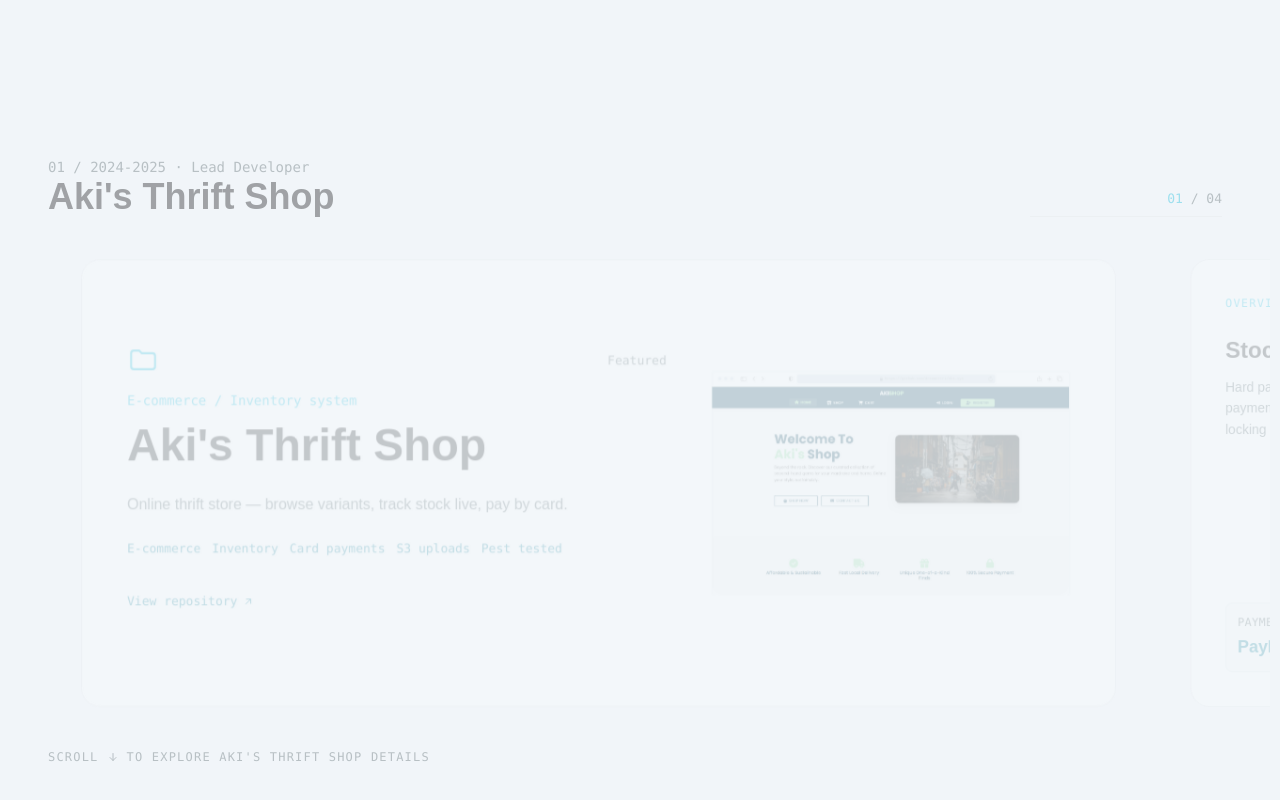
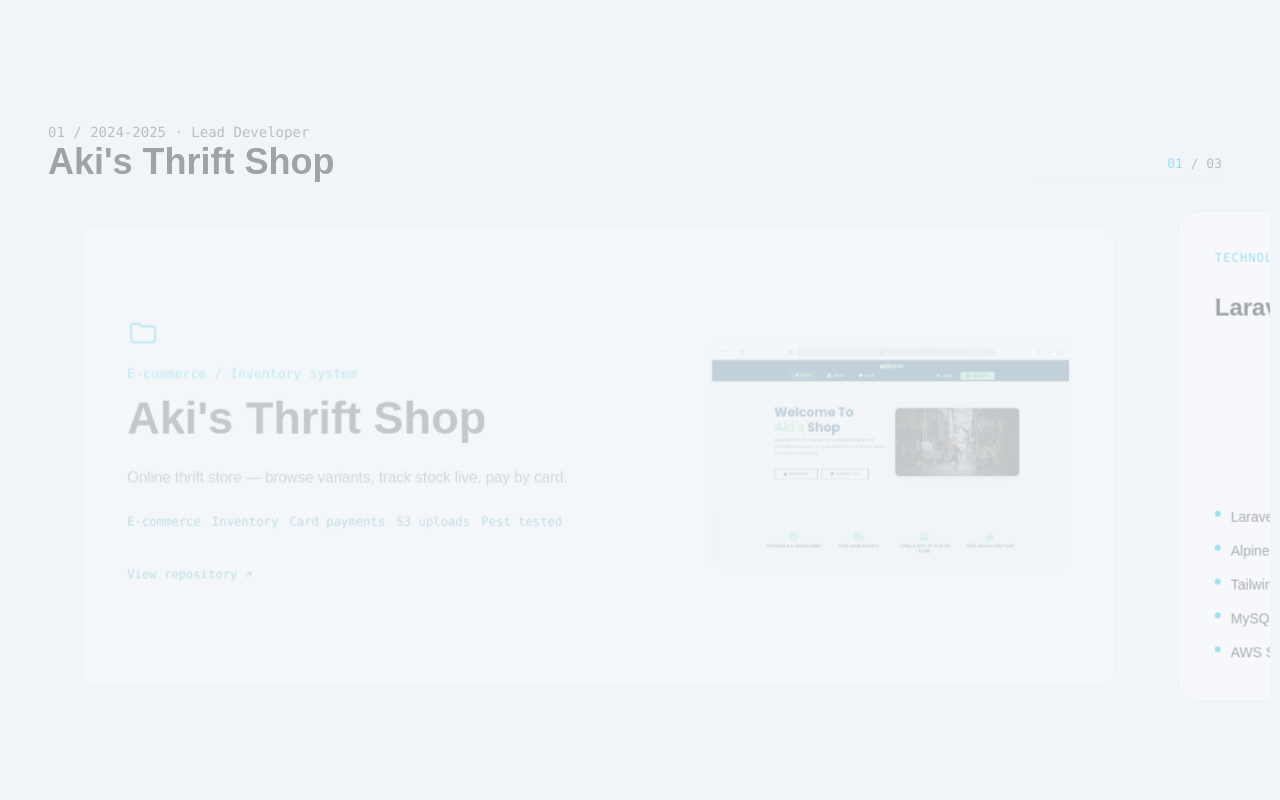
Before and after one commit to dreamerrri/renzpf, a React (Vite) app: page / in a window 1280 px wide. Shown: the part 1158-1958 px from the top of the page. Built offline with nearby package versions, Linux system fonts and the light colour scheme.

Commit message:
refactor: update button cursor style in Footer, enhance project details in ProjectShowcase, and modify Skills and UglyHero components for improved clarity and interaction

```diff
--- a/src/components/Footer.tsx
+++ b/src/components/Footer.tsx
@@ -85,7 +85,7 @@ export default function Footer() {
         <button
           type="button"
           onClick={backToTop}
-          className="rounded-md font-mono text-[13px] text-muted-foreground transition-colors hover:text-[#00B8DB] focus-visible:outline-2 focus-visible:outline-offset-2 focus-visible:outline-[#00B8DB]"
+          className="cursor-pointer rounded-md font-mono text-[13px] text-muted-foreground transition-colors hover:text-[#00B8DB] focus-visible:outline-2 focus-visible:outline-offset-2 focus-visible:outline-[#00B8DB]"
         >
           Back to top ↑
         </button>
--- a/src/components/ProjectShowcase.tsx
+++ b/src/components/ProjectShowcase.tsx
@@ -106,26 +106,17 @@ const PROJECTS: Project[] = [
     url: 'https://github.com/dreamerrri/aki-sys',
     image: '/akisthrift.png',
     details: [
-      {
-        kicker: 'Overview',
-        heading: 'Stock stays correct at checkout',
-        body: 'Hard part was keeping variant stock consistent through payment — S3 for photos, PayMongo for cards, Pest suite locking it in.',
-        stats: [
-          { label: 'Payments', value: 'PayMongo' },
-          { label: 'Storage', value: 'S3' },
-          { label: 'Tests', value: 'Pest' }
-        ]
-      },
+
       {
         kicker: 'Technologies',
-        heading: 'Server-rendered Laravel core',
-        body: 'Classic server-rendered Laravel with reactivity only where the shop needs it.',
+        heading: 'Laravel Project',
+        body: '',
         items: ['Laravel 11 + Blade', 'Alpine.js interactions', 'Tailwind CSS 3', 'MySQL + Eloquent', 'AWS S3 media storage']
       },
       {
         kicker: 'Features',
-        heading: 'Browse to paid order',
-        body: 'Variant stock decrements at payment time, so two buyers can’t checkout the last item.',
+        heading: 'Ecommerce + Inventory',
+        body: '',
         items: ['Product catalog & variants', 'Stock-level inventory tracking', 'PayMongo card checkout', 'Order management', 'S3 image uploads']
       }
     ]
@@ -142,26 +133,17 @@ const PROJECTS: Project[] = [
     url: 'https://github.com/dreamerrri/techstacks',
     image: '/logify.png',
     details: [
-      {
-        kicker: 'Overview',
-        heading: 'Payday without spreadsheets',
-        body: 'Hard part was keeping payroll auditable — one schema for records, attendance and runs, with printable PDF payslips per period.',
-        stats: [
-          { label: 'Payslips', value: 'PDF' },
-          { label: 'Auth', value: 'JWT' },
-          { label: 'Frontend', value: 'React 19' }
-        ]
-      },
+
       {
         kicker: 'Technologies',
-        heading: 'Laravel with SPA feel',
-        body: 'Laravel backend with a React feel through Inertia — no separate API to maintain.',
+        heading: 'Laravel + React',
+        body: '',
         items: ['Laravel 12', 'Inertia.js v3 + React 19', 'Tailwind CSS 4', 'MySQL payroll schema', 'DomPDF payslip generation']
       },
       {
         kicker: 'Features',
-        heading: 'Hire to payday',
-        body: 'Calendar attendance feeds directly into payroll runs — no spreadsheet export step.',
+        heading: 'HR and Payroll workflow',
+        body: '',
         items: ['Employee records', 'Payroll runs & PDF payslips', 'Attendance calendar', 'Role-based access', 'Deployed on Railway']
       }
     ]
@@ -178,26 +160,17 @@ const PROJECTS: Project[] = [
     url: 'https://github.com/dreamerrri/frascio',
     image: '/frascio.png',
     details: [
-      {
-        kicker: 'Overview',
-        heading: 'Motion as a feature',
-        body: 'Hard part was holding 60fps without layout shift — route-driven transitions over a shared component system, fully type-safe.',
-        stats: [
-          { label: 'Stack', value: 'React 19' },
-          { label: 'Styling', value: 'Tailwind 4' },
-          { label: 'Motion', value: '60fps' }
-        ]
-      },
+
       {
         kicker: 'Technologies',
-        heading: 'Vite SPA + design system',
-        body: 'Modern Vite SPA with a design-system foundation.',
+        heading: 'React + Vite',
+        body: '',
         items: ['React 19 + TypeScript', 'Vite 8 builds', 'Tailwind CSS 4', 'shadcn/ui components', 'Motion page animation']
       },
       {
         kicker: 'Features',
         heading: 'Animated browsing end to end',
-        body: 'Shared layout transitions across pages, responsive from mobile to desktop.',
+        body: '',
         items: ['Animated page transitions', 'Responsive layouts', 'shadcn component system', 'React Router pages', 'Deployed on Vercel']
       }
     ]
@@ -214,67 +187,22 @@ const PROJECTS: Project[] = [
     url: 'https://github.com/MagicBeans54/Invoicify',
     image: '/invoicify.png',
     details: [
-      {
-        kicker: 'Overview',
-        heading: 'Invoices without the chaos',
-        body: 'Hard part was keeping dense tables fast and correct — TanStack tables with strictly validated forms for clients, items and statuses.',
-        stats: [
-          { label: 'Tables', value: 'TanStack' },
-          { label: 'Forms', value: 'Zod' },
-          { label: 'UI', value: 'shadcn' }
-        ]
-      },
+
       {
         kicker: 'Technologies',
         heading: 'Inertia + TypeScript frontend',
-        body: 'Laravel + Inertia with a TypeScript React frontend.',
+        body: '',
         items: ['Laravel 12 + Inertia v3', 'React 19 + TypeScript', 'Tailwind CSS 4', 'TanStack Table', 'React Hook Form + Zod']
       },
       {
         kicker: 'Features',
         heading: 'Small billing workflow',
-        body: 'Zod-validated forms over TanStack tables — fast filtering even on dense invoice lists.',
+        body: '',
         items: ['Invoice builder', 'Client management', 'Filterable data tables', 'Validated forms', 'Status tracking']
       }
     ]
   },
-  {
-    index: '05',
-    title: 'Telemetry',
-    tagline: 'LAN + Cloud push-to-talk',
-    description:
-      'Android walkie-talkie — push-to-talk over local Wi-Fi with no internet, or join internet rooms with one word.',
-    tags: ['Push-to-talk', 'Offline voice', 'Voice rooms', 'Foreground service', 'Android'],
-    year: '2026',
-    role: 'Solo Developer',
-    url: 'https://github.com/dreamerrri/telemetry',
-    image: '/telemetry.jpg',
-    device: 'phone',
-    details: [
-      {
-        kicker: 'Overview',
-        heading: 'One button, offline or online',
-        body: 'Phone-to-phone voice over local Wi-Fi with no account, or join-by-word internet rooms — audio runs as a foreground service so it keeps talking screen-off.',
-        stats: [
-          { label: 'LAN', value: 'UDP' },
-          { label: 'Cloud', value: 'LiveKit' },
-          { label: 'Audio', value: '16kHz' }
-        ]
-      },
-      {
-        kicker: 'Technologies',
-        heading: 'Native Android + cloud minter',
-        body: 'Native Android with a tiny Cloudflare token minter — no API secret lives in the app.',
-        items: ['Kotlin + Jetpack Compose M3', 'Foreground service voice + UDP :50005', 'LiveKit Cloud rooms + Opus WebRTC', 'Cloudflare Worker token minter', 'UDP beacons :50006 presence']
-      },
-      {
-        kicker: 'Features',
-        heading: 'Hold-to-talk everywhere',
-        body: 'Volume-button push-to-talk that keeps running screen-off, with signal dots for quality.',
-        items: ['Hold-to-talk + volume-key PTT', 'LAN Direct no-internet voice', 'Cloud channels join-by-word', 'NEARBY discovery + quick texts', 'Screen-off service + quality dots']
-      }
-    ]
-  }
+
 ]
 
 function useIsDark() {
@@ -323,9 +251,7 @@ function FeaturedCard({ project }: { project: Project }) {
         <div className="min-w-0 flex-1">
           <div className="mb-4 flex items-center justify-between">
             <FolderIcon />
-            <span className="font-mono text-[13px] text-muted-foreground">
-              Featured
-            </span>
+
           </div>
 
           <p className="font-mono text-sm text-[#00B8DB]">{project.tagline}</p>
@@ -666,25 +592,7 @@ function ProjectSection({ project, projectNumber, totalProjects, reducedMotion }
 
         {!reducedMotion && (
           <p className="flex items-center gap-2 px-6 font-mono text-xs uppercase tracking-widest text-muted-foreground md:px-12">
-            <span>Scroll</span>
-            <svg
-              width="12"
-              height="12"
-              viewBox="0 0 24 24"
-              fill="none"
-              aria-hidden="true"
-            >
-              <path
-                d="M12 5v14m-6-6 6 6 6-6"
-                stroke="currentColor"
-                strokeWidth="2"
-                strokeLinecap="round"
-                strokeLinejoin="round"
-              />
-            </svg>
-            <span>
-              to explore {project.title} details
-            </span>
+
           </p>
         )}
       </div>
@@ -711,10 +619,7 @@ export default function ProjectShowcase() {
             <span className="mr-2 text-muted-foreground">02.</span> My work
           </p>
           <h2 className="text-3xl font-bold text-foreground md:text-4xl">Selected projects</h2>
-          <p className="mt-3 max-w-xl text-sm leading-relaxed text-muted-foreground">
-            Five shipped projects — each pans sideways to show outcome, stack, and code.
-          </p>
-        </Reveal>
+          </Reveal>
       </section>
 
       {PROJECTS.map((project, i) => (
--- a/src/components/Skills.tsx
+++ b/src/components/Skills.tsx
@@ -146,7 +146,7 @@ function SkillTile({ item, isDark }: { item: SkillItem; isDark: boolean }) {
       borderColor="var(--border)"
       borderRadius="10px"
       className="px-4 py-2.5"
-      style={{ cursor: 'default' }}
+      style={{ cursor: 'pointer' }}
       glareColor="#ffffff"
       glareOpacity={0.3}
       glareAngle={-30}
@@ -200,7 +200,7 @@ function SkillTile({ item, isDark }: { item: SkillItem; isDark: boolean }) {
         rel="noopener noreferrer"
         title={item.proof ? `${item.name} — shipped in ${item.proof}` : item.name}
         aria-label={label}
-        className="block rounded-[10px] focus-visible:outline-2 focus-visible:outline-offset-2 focus-visible:outline-[#00B8DB]"
+        className="block cursor-pointer rounded-[10px] focus-visible:outline-2 focus-visible:outline-offset-2 focus-visible:outline-[#00B8DB]"
       >
         {tile}
       </a>
@@ -219,18 +219,7 @@ export default function Skills() {
             <span className="mr-2 text-muted-foreground">03.</span> My skills
           </p>
           <h2 className="text-3xl font-bold text-foreground md:text-4xl">What I work with</h2>
-          <p className="mt-3 max-w-xl text-sm leading-relaxed text-muted-foreground">
-            Linked tiles open the repo where each skill shipped — full history on{' '}
-            <a
-              href={GH}
-              target="_blank"
-              rel="noopener noreferrer"
-              className="rounded-sm text-[#00B8DB] underline-offset-4 hover:underline focus-visible:outline-2 focus-visible:outline-offset-2 focus-visible:outline-[#00B8DB]"
-            >
-              GitHub
-            </a>
-            .
-          </p>
+
         </Reveal>
 
         <div className="mt-8 space-y-8">
--- a/src/components/UglyHero.tsx
+++ b/src/components/UglyHero.tsx
@@ -4,7 +4,7 @@ import ProfileBadge from '@/components/ProfileBadge'
 import SpecularButton from '@/components/SpecularButton'
 import { GithubLogo, LinkedinLogo, EnvelopeSimple } from '@phosphor-icons/react'
 
-const ROLES = ['Frontend Developer', 'UI Engineer', 'Backend Developer', 'Chill Guy']
+const ROLES = ['Full Stack Developer' , 'UI/UX Designer']
 const LONGEST_ROLE_CH = Math.max(...ROLES.map(r => r.length))
 
 function RotatingRole({ words }: { words: string[] }) {
```
